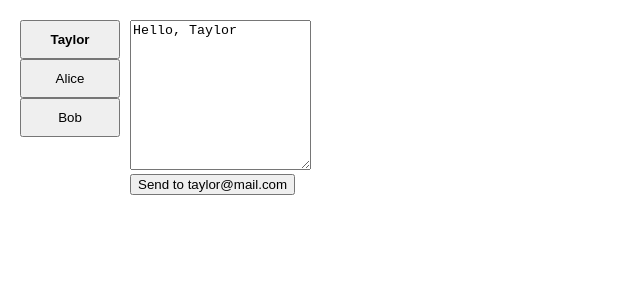
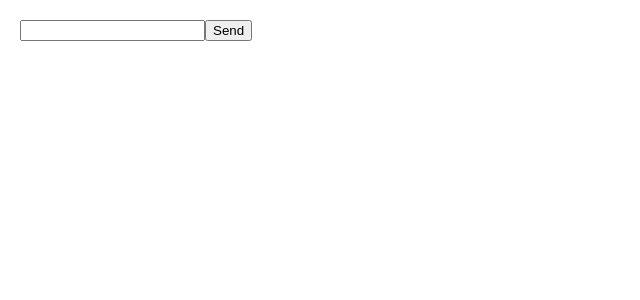
Before and after one commit to naktty/learn_react, a React (Create React App) app: page / in a window 1280 px wide. Shown: the top 300 px of the page, without its empty margins (0-640 px from the left). Built offline with nearby package versions, Linux system fonts and the light colour scheme.

Commit message:
チャレンジ問題1(自分の回答)

```diff
--- a/src/App.js
+++ b/src/App.js
@@ -1,34 +1,43 @@
 import './App.css';
-import './extracting-state-logic-into-a-reducer/challenges3.css';
 
-import { useReducer } from 'react';
-import Chat from './Chat.js';
-import ContactList from './ContactList.js';
-import { initialState, messengerReducer } from './messengerReducer';
+import { useState, useRef } from 'react';
 
-export default function Messenger() {
-  const [state, dispatch] = useReducer(messengerReducer, initialState);
-  const message = state.messages[state.selectedId];
-  const contact = contacts.find((c) => c.id === state.selectedId);
+export default function Chat() {
+  const [text, setText] = useState('');
+  const [isSending, setIsSending] = useState(false);
+  let refTimeoutID = useRef(null);
+
+  function handleSend() {
+    setIsSending(true);
+
+    refTimeoutID = setTimeout(() => {
+      alert('Sent!');
+      setIsSending(false);
+    }, 3000);
+  }
+
+  function handleUndo() {
+    setIsSending(false);
+    clearTimeout(refTimeoutID);
+  }
+
   return (
-    <div>
-      <ContactList
-        contacts={contacts}
-        selectedId={state.selectedId}
-        dispatch={dispatch}
+    <>
+      <input
+        disabled={isSending}
+        value={text}
+        onChange={e => setText(e.target.value)}
       />
-      <Chat
-        key={contact.id}
-        message={message}
-        contact={contact}
-        dispatch={dispatch}
-      />
-    </div>
+      <button
+        disabled={isSending}
+        onClick={handleSend}>
+        {isSending ? 'Sending...' : 'Send'}
+      </button>
+      {isSending &&
+        <button onClick={handleUndo}>
+          Undo
+        </button>
+      }
+    </>
   );
 }
-
-const contacts = [
-  {id: 0, name: 'Taylor', email: 'taylor@mail.com'},
-  {id: 1, name: 'Alice', email: 'alice@mail.com'},
-  {id: 2, name: 'Bob', email: 'bob@mail.com'},
-];
```
